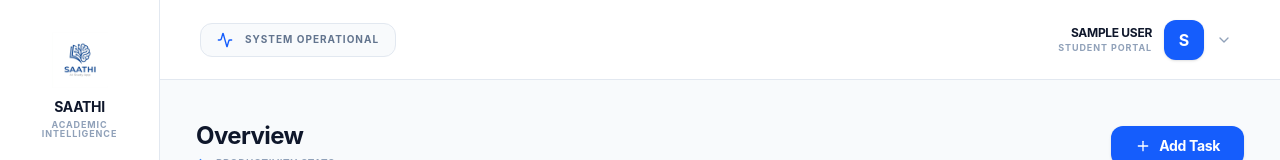
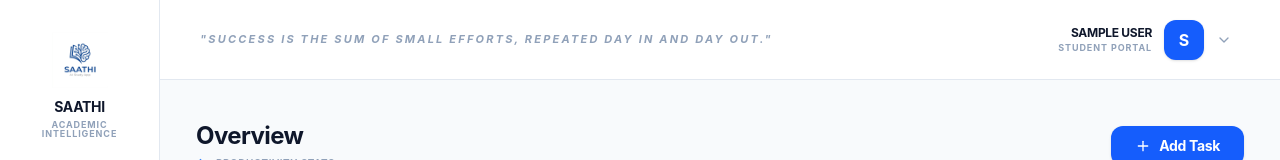
Before and after one commit to Ayushman-svg/Saathi-AI, a React (Vite) app: page /dashboard in a window 1280 px wide. Shown: the top 160 px of the page. Built offline with nearby package versions, Linux system fonts and the light colour scheme; no server answers; the database is empty; sample sign-in values are in the browser's storage.

Commit message:
slogan implemented

```diff
--- a/src/App.jsx
+++ b/src/App.jsx
@@ -113,11 +113,10 @@ const AppLayout = () => {
         <header className="h-16 md:h-20 bg-white border-b border-slate-200 px-6 md:px-10 flex items-center justify-between shrink-0 relative z-20">
           <button onClick={() => setSidebarOpen(true)} className="md:hidden p-2 text-slate-600"><Menu className="w-6 h-6" /></button>
 
-          <div className="hidden md:block">
-             <div className="flex items-center gap-3 bg-slate-50 border border-slate-200 px-4 py-2 rounded-xl">
-                <Activity className="w-4 h-4 text-blue-600" />
-                <span className="text-[10px] font-bold text-slate-500 uppercase tracking-widest">System Operational</span>
-             </div>
+          <div className="hidden lg:block">
+             <p className="text-[11px] font-bold text-slate-400 uppercase tracking-[0.2em] italic">
+                "Success is the sum of small efforts, repeated day in and day out."
+             </p>
           </div>
 
           <div className="flex items-center gap-6" ref={profileRef}>
```
